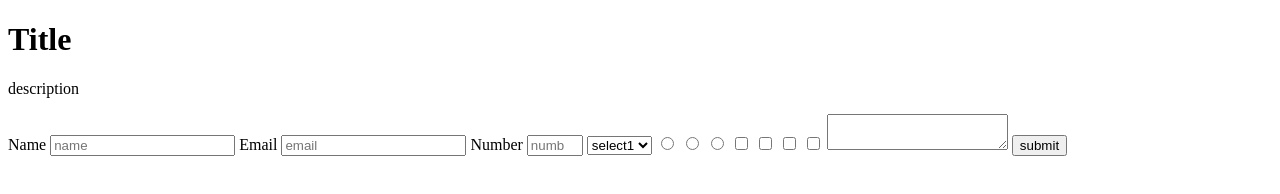
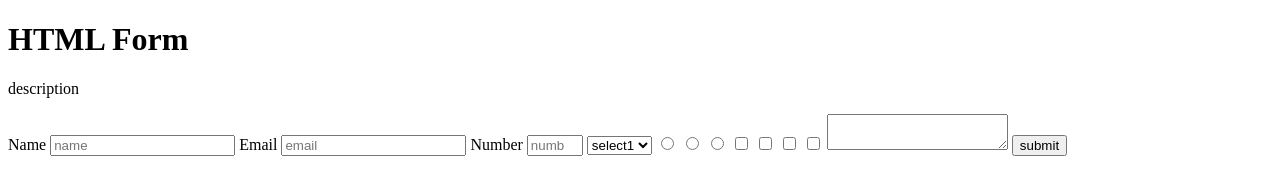
Before and after one commit to ctokoli/Trail-Review, a plain HTML site: page index.html in a window 1280 px wide. Drawn offline with Linux system fonts and the light colour scheme.

Commit message:
made changes to the readme file

```diff
--- a/index.html
+++ b/index.html
@@ -7,7 +7,7 @@
     <title>Microverse Trail Project</title>
 </head>
 <body>
-    <h1 id="title">Title</h1>
+    <h1 id="title">HTML Form</h1>
 <p id="description">description</p>
 <form id="survey-form">
   <label id="name-label">Name</label>
```
Also changed, not shown: 1 other file.
